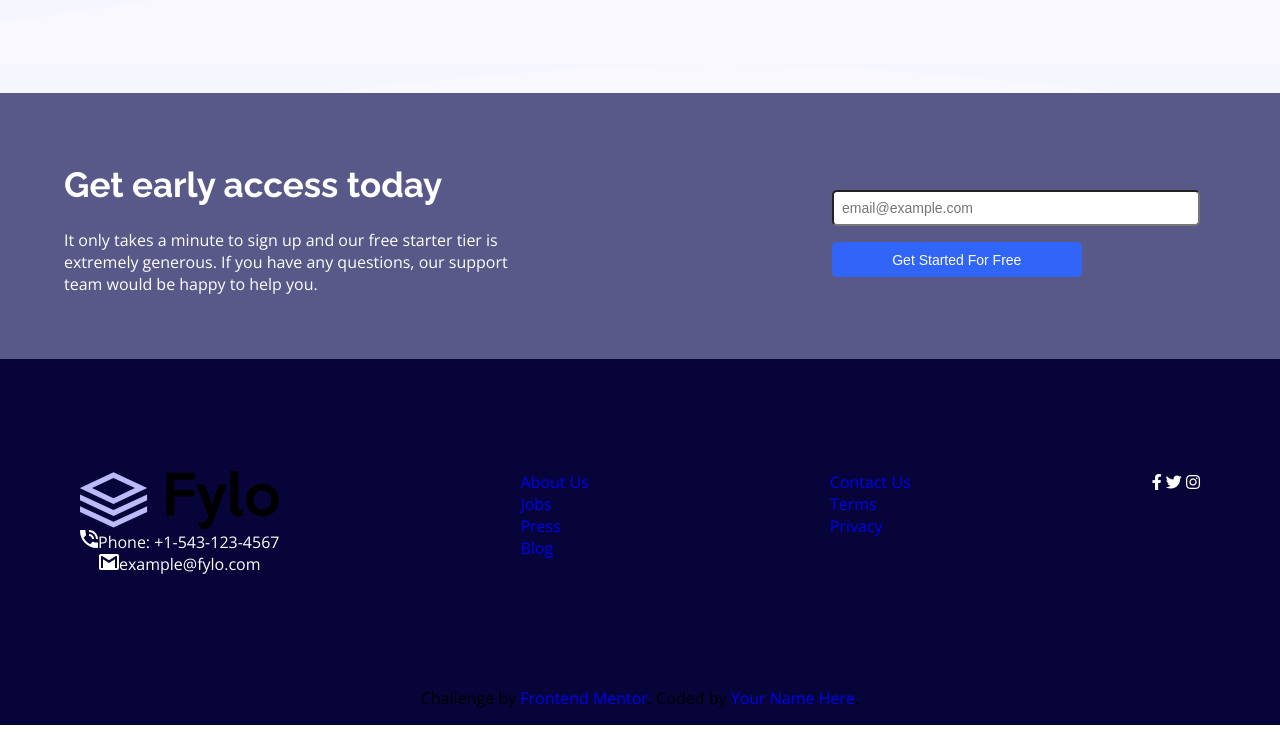
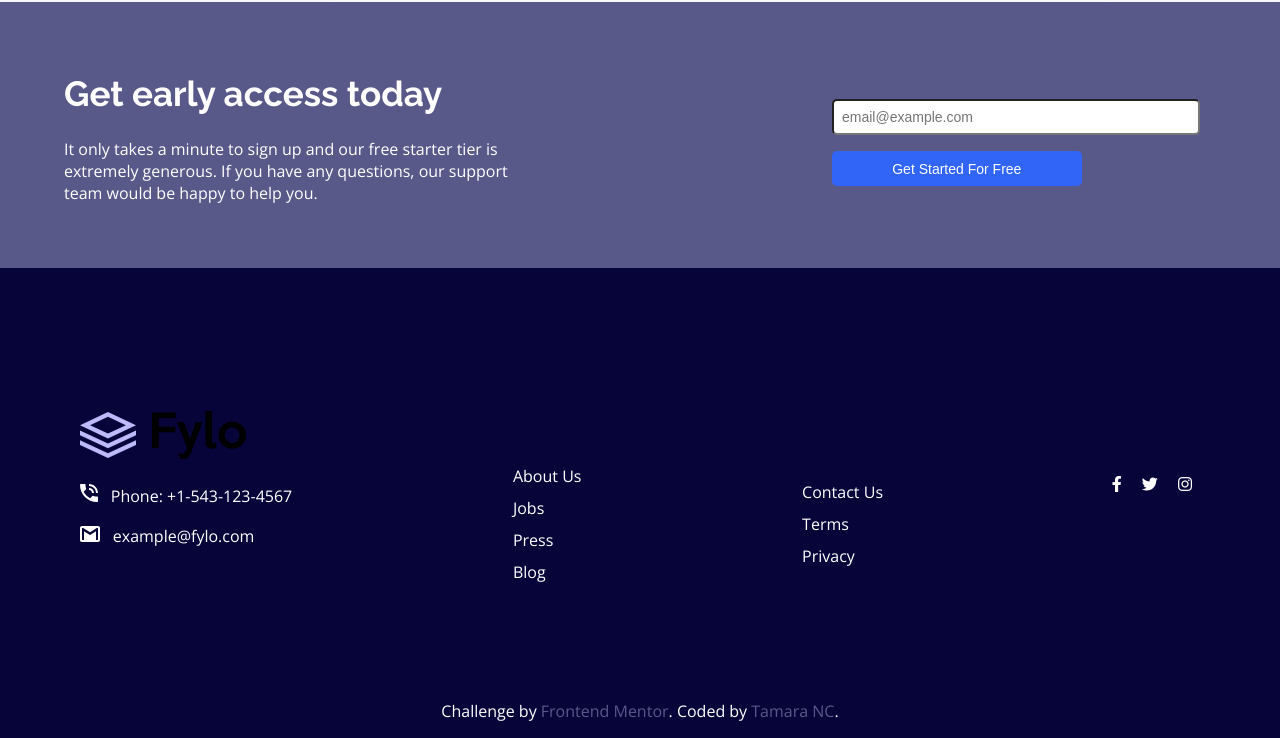
Before and after one commit to TamaraNC/frontend-mentor-challenge4, a plain HTML site: page index.html in a window 1280 px wide. Shown: the part 1315-2053 px from the top of the page. Drawn offline with nearby package versions, Linux system fonts and the light colour scheme.

Commit message:
fix header and footer

```diff
--- a/index.html
+++ b/index.html
@@ -80,8 +80,8 @@
     <div class="footer__content">
       <div class="main-info">
         <img src="images/logo.svg" alt="logo" class="footer-logo">
-        <div><img src="images/icon-phone.svg" alt="">Phone: +1-543-123-4567</div>
-        <div><img src="images/icon-email.svg" alt="">example@fylo.com</div>
+        <div><img src="images/icon-phone.svg" alt="phone" class="phone">Phone: +1-543-123-4567</div>
+        <div><img src="images/icon-email.svg" alt="email" class="email">example@fylo.com</div>
       </div>
       <ul>
         <a href="#"><li>About Us</li></a>
@@ -103,7 +103,7 @@
 
     <p class="attribution">
       Challenge by <a href="https://www.frontendmentor.io?ref=challenge" target="_blank">Frontend Mentor</a>.
-      Coded by <a href="#">Your Name Here</a>.
+      Coded by <a href="https://github.com/TamaraNC">Tamara NC</a>.
     </p>
   </footer>
 </body>
--- a/styles.css
+++ b/styles.css
@@ -30,22 +30,18 @@ a {
 }
 /* Nav */
 header {
-    /*display: flex;
-    flex-direction: column;*/
+    display: flex;
+    justify-content: space-between;
+    align-items: center;
     margin: 4rem 4rem;
+}
 
-}
-nav {
-    display: flex;
-    flex-direction: column;
-}
 nav ul {
     display: flex;
-    justify-content: flex-end;
     list-style: none;
 }
 nav li {
-    margin: 2rem;
+    margin: 0 2rem;
 }
 nav a {
     color: var(--des-blue);
@@ -152,6 +148,10 @@ footer {
     background: var(--blue);
     text-align: center;
     padding: 1rem;
+    color: white;
+}
+footer a {
+    color: var(--des-blue);
 }
 .footer__content {
     background: var(--blue);
@@ -159,12 +159,30 @@ footer {
     color: white;
     display: flex;
     justify-content: space-between;
+    align-items: center;
 }
 .footer__content ul {
     list-style: none;
     text-align: left;
+    margin-top: 5rem;
+    line-height: 2rem;
+}
+.footer-logo {
+    margin-bottom: 1rem;
+}
+.footer__content a {
+    color: white;
 }
 .main-info {
     display: flex;
     flex-direction: column;
+    align-items: flex-start;
+    line-height: 2.5rem;
 }
+.phone,
+.email {
+    margin-right: 0.8rem;
+}
+i {
+    margin: 0 0.5rem;
+}
```
